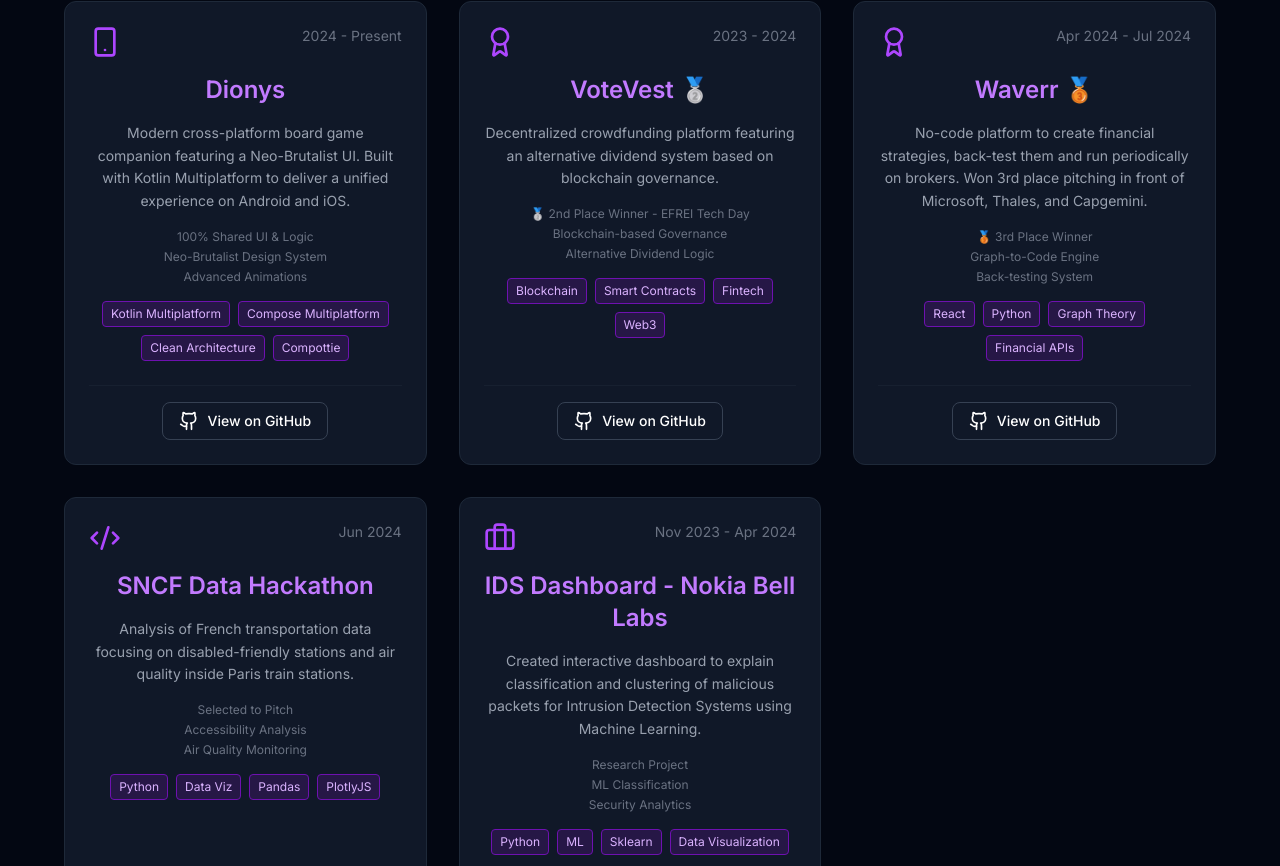
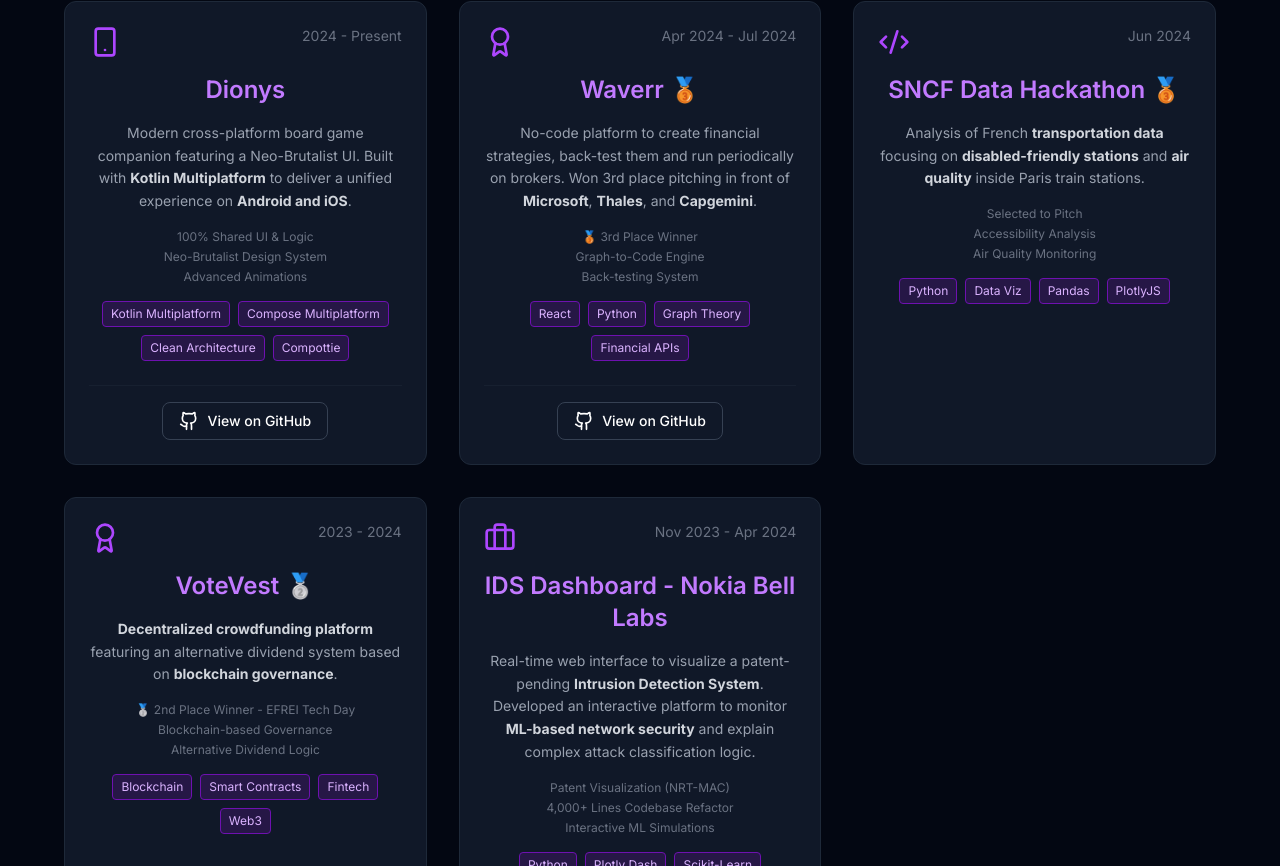
Before and after one commit to benjiiross/portfolio, a Next.js app: page / in a window 1280 px wide. Shown: the part 2314-3180 px from the top of the page. Built offline with nearby package versions, Linux system fonts and the light colour scheme; no server answers.

Commit message:
update nokia project section & add bold formatting to descriptions

```diff
--- a/src/components/sections/Projects/ProjectCard.tsx
+++ b/src/components/sections/Projects/ProjectCard.tsx
@@ -5,6 +5,19 @@
 interface ProjectCardProps {
 	project: Project;
 }
+
+const formatText = (text: string) => {
+	const parts = text.split(/(\*\*.*?\*\*)/g);
+	return parts.map((part, i) =>
+		part.startsWith("**") && part.endsWith("**") ? (
+			<strong key={i} className="font-bold text-gray-300">
+				{part.slice(2, -2)}
+			</strong>
+		) : (
+			part
+		),
+	);
+};
 
 export const ProjectCard = ({ project }: ProjectCardProps) => {
 	const Icon = project.icon;
@@ -22,7 +35,7 @@
 			<div className="flex flex-col items-center grow text-center">
 				<H3>{project.title}</H3>
 				<p className="mb-4 text-sm leading-relaxed text-gray-400">
-					{project.description}
+					{formatText(project.description)}
 				</p>
 
 				<div className="mb-4 space-y-1">
--- a/src/data/projects.ts
+++ b/src/data/projects.ts
@@ -6,7 +6,7 @@
 	{
 		title: "Dionys",
 		description:
-			"Modern cross-platform board game companion featuring a Neo-Brutalist UI. Built with Kotlin Multiplatform to deliver a unified experience on Android and iOS.",
+			"Modern cross-platform board game companion featuring a Neo-Brutalist UI. Built with **Kotlin Multiplatform** to deliver a unified experience on **Android and iOS**.",
 		tech: [
 			"Kotlin Multiplatform",
 			"Compose Multiplatform",
@@ -23,9 +23,36 @@
 		github: "https://github.com/benjiiross/dionys_showcase",
 	},
 	{
+		title: "Waverr 🥉",
+		description:
+			"No-code platform to create financial strategies, back-test them and run periodically on brokers. Won 3rd place pitching in front of **Microsoft**, **Thales**, and **Capgemini**.",
+		tech: ["React", "Python", "Graph Theory", "Financial APIs"],
+		date: "Apr 2024 - Jul 2024",
+		icon: Award,
+		highlights: [
+			"🥉 3rd Place Winner",
+			"Graph-to-Code Engine",
+			"Back-testing System",
+		],
+		github: GITHUB_WAVERR_REPO,
+	},
+	{
+		title: "SNCF Data Hackathon 🥉",
+		description:
+			"Analysis of French **transportation data** focusing on **disabled-friendly stations** and **air quality** inside Paris train stations.",
+		tech: ["Python", "Data Viz", "Pandas", "PlotlyJS"],
+		date: "Jun 2024",
+		icon: Code2,
+		highlights: [
+			"Selected to Pitch",
+			"Accessibility Analysis",
+			"Air Quality Monitoring",
+		],
+	},
+	{
 		title: "VoteVest 🥈",
 		description:
-			"Decentralized crowdfunding platform featuring an alternative dividend system based on blockchain governance.",
+			"**Decentralized crowdfunding platform** featuring an alternative dividend system based on **blockchain governance**.",
 		tech: ["Blockchain", "Smart Contracts", "Fintech", "Web3"],
 		date: "2023 - 2024",
 		icon: Award,
@@ -37,39 +64,16 @@
 		github: "https://github.com/benjiiross/VoteVestShowcase",
 	},
 	{
-		title: "Waverr 🥉",
+		title: "IDS Dashboard - Nokia Bell Labs",
 		description:
-			"No-code platform to create financial strategies, back-test them and run periodically on brokers. Won 3rd place pitching in front of Microsoft, Thales, and Capgemini.",
-		tech: ["React", "Python", "Graph Theory", "Financial APIs"],
-		date: "Apr 2024 - Jul 2024",
-		icon: Award,
+			"Real-time web interface to visualize a patent-pending **Intrusion Detection System**. Developed an interactive platform to monitor **ML-based network security** and explain complex attack classification logic.",
+		tech: ["Python", "Plotly Dash", "Scikit-Learn", "GitLab CI/CD"],
+		date: "Nov 2023 - Apr 2024",
+		icon: Briefcase,
 		highlights: [
-			"🥉 3rd Place Winner",
-			"Graph-to-Code Engine",
-			"Back-testing System",
-		],
-		github: GITHUB_WAVERR_REPO,
-	},
-	{
-		title: "SNCF Data Hackathon",
-		description:
-			"Analysis of French transportation data focusing on disabled-friendly stations and air quality inside Paris train stations.",
-		tech: ["Python", "Data Viz", "Pandas", "PlotlyJS"],
-		date: "Jun 2024",
-		icon: Code2,
-		highlights: [
-			"Selected to Pitch",
-			"Accessibility Analysis",
-			"Air Quality Monitoring",
+			"Patent Visualization (NRT-MAC)",
+			"4,000+ Lines Codebase Refactor",
+			"Interactive ML Simulations",
 		],
 	},
-	{
-		title: "IDS Dashboard - Nokia Bell Labs",
-		description:
-			"Created interactive dashboard to explain classification and clustering of malicious packets for Intrusion Detection Systems using Machine Learning.",
-		tech: ["Python", "ML", "Sklearn", "Data Visualization"],
-		date: "Nov 2023 - Apr 2024",
-		icon: Briefcase,
-		highlights: ["Research Project", "ML Classification", "Security Analytics"],
-	},
 ];
```
